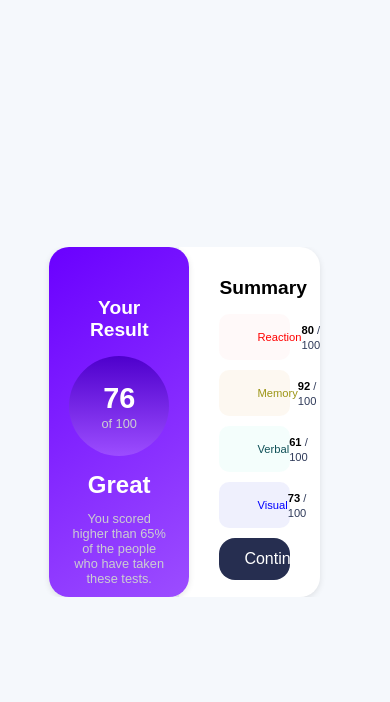
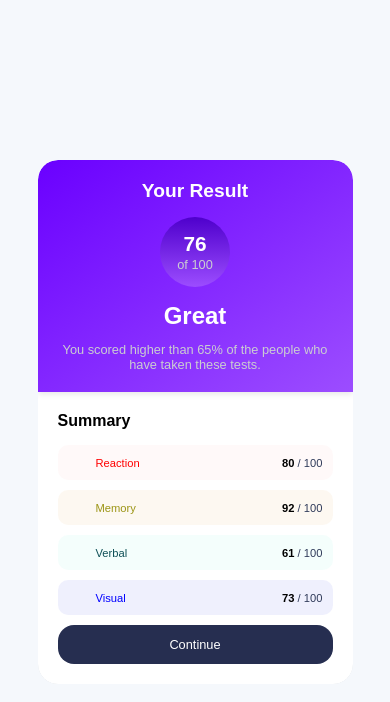
Before and after one commit to sonallsinghh/css_assignment, a plain HTML site: page index.html in a window 390 px wide. Drawn offline with Linux system fonts and the light colour scheme.

Commit message:
styles.css

```diff
--- a/styles.css
+++ b/styles.css
@@ -11,6 +11,7 @@ body {
     justify-content: center;
     align-items: center;
     height: 100vh;
+    padding: 20px;
 }
 
 .container {
@@ -20,7 +21,10 @@ body {
     border-radius: 20px;
     overflow: hidden;
     margin-left: 10%;
+    max-width: 600px;
+    width: 100%;
 }
+
 
 .result-box {
     background: linear-gradient(145deg, #6a00ff, #9c4dff);
@@ -57,7 +61,7 @@ body {
     font-size: 1.8rem;
 }
 
-.score-circle p{
+.score-circle p {
     color: #cbcdd1;
     font-size: 0.8rem;
     margin-top: 1px;
@@ -72,9 +76,10 @@ body {
     margin-top: 12px;
     font-size: 0.8rem;
     max-width: 350px;
-    color:  #cbcdd1;
+    color: #cbcdd1;
 }
 
+/* Summary Box */
 .summary-box {
     padding: 30px;
     display: flex;
@@ -94,7 +99,7 @@ body {
     margin-bottom: 15px;
 }
 
-.summary-item1, .summary-item2, .summary-item3,.summary-item4{
+.summary-item1, .summary-item2, .summary-item3, .summary-item4 {
     display: flex;
     align-items: center;
     justify-content: space-between;
@@ -105,28 +110,24 @@ body {
     font-size: 0.8rem;
 }
 
-.summary-item1{
+.summary-item1 {
     background-color: hsla(0, 89%, 96%, 0.3);
     color: #ff0000;
-    font-weight: normal;
 }
 
 .summary-item2 {
     background-color: hsla(39, 70%, 89%, 0.3);
     color: rgb(155, 148, 19);
-    font-weight: normal;
 }
 
 .summary-item3 {
     background-color: hsla(164, 85%, 92%, 0.3);
     color: rgb(15, 80, 87);
-    font-weight: normal;
 }
 
 .summary-item4 {
     background-color: hsla(234, 77%, 88%, 0.3);
     color: blue;
-    font-weight: normal;
 }
 
 .icon {
@@ -160,12 +161,7 @@ body {
     font-size: 0.7rem;
 }
 
-.summary-item .score {
-    font-weight: bold;
-}
-
-
-
+/* Buttons */
 button:hover {
     background-color: #3c477a;
 }
@@ -193,3 +189,77 @@ button:hover {
     box-shadow: 0px 2px 4px rgba(0, 0, 0, 0.2);
     background-color: #1e2a3a;
 }
+
+
+@media (max-width: 768px) {
+    .container {
+        flex-direction: column;
+        align-items: center;
+        width: 90%;
+        margin-left: 0;
+    }
+
+    .result-box, .summary-box {
+        width: 100%;
+        border-radius: 20px;
+        transform: none;
+        height: auto;
+        padding: 30px;
+    }
+
+    .result-box {
+        border-radius: 20px 20px 0 0;
+    }
+
+    .summary-box {
+        border-radius: 0 0 20px 20px;
+        padding-left: 20px;
+    }
+
+    .score-circle {
+        width: 80px;
+        height: 80px;
+    }
+
+    .score-circle h1 {
+        font-size: 1.5rem;
+    }
+
+    .summary-item1, .summary-item2, .summary-item3, .summary-item4 {
+        font-size: 0.9rem;
+        padding: 10px;
+    }
+
+    .continue-btn {
+        font-size: 0.9rem;
+        width: 100%;
+        text-align: center;
+    }
+}
+
+@media (max-width: 480px) {
+    .result-box, .summary-box {
+        padding: 20px;
+    }
+
+    .score-circle {
+        width: 70px;
+        height: 70px;
+    }
+
+    .score-circle h1 {
+        font-size: 1.3rem;
+    }
+
+    .summary-box h3 {
+        font-size: 1rem;
+    }
+
+    .summary-item1, .summary-item2, .summary-item3, .summary-item4 {
+        font-size: 0.8rem;
+    }
+
+    .continue-btn {
+        font-size: 0.8rem;
+    }
+}
```
